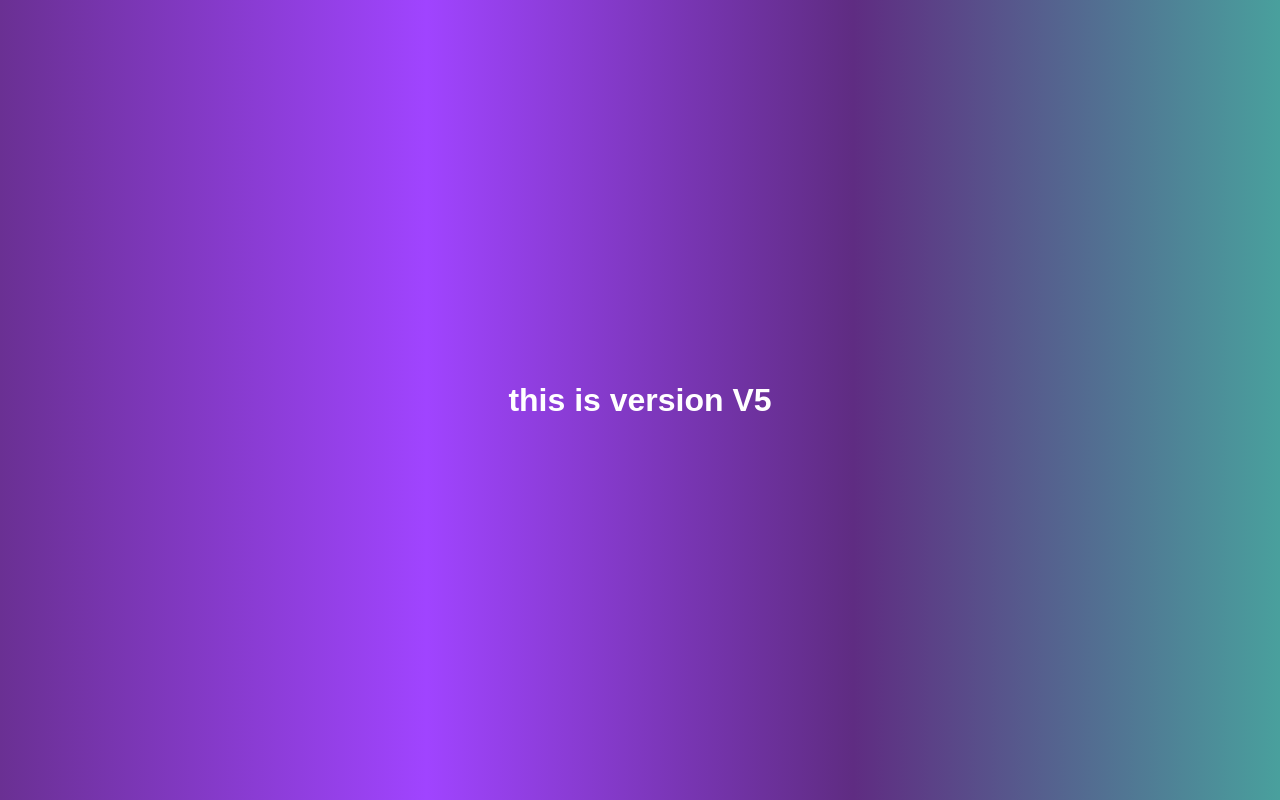
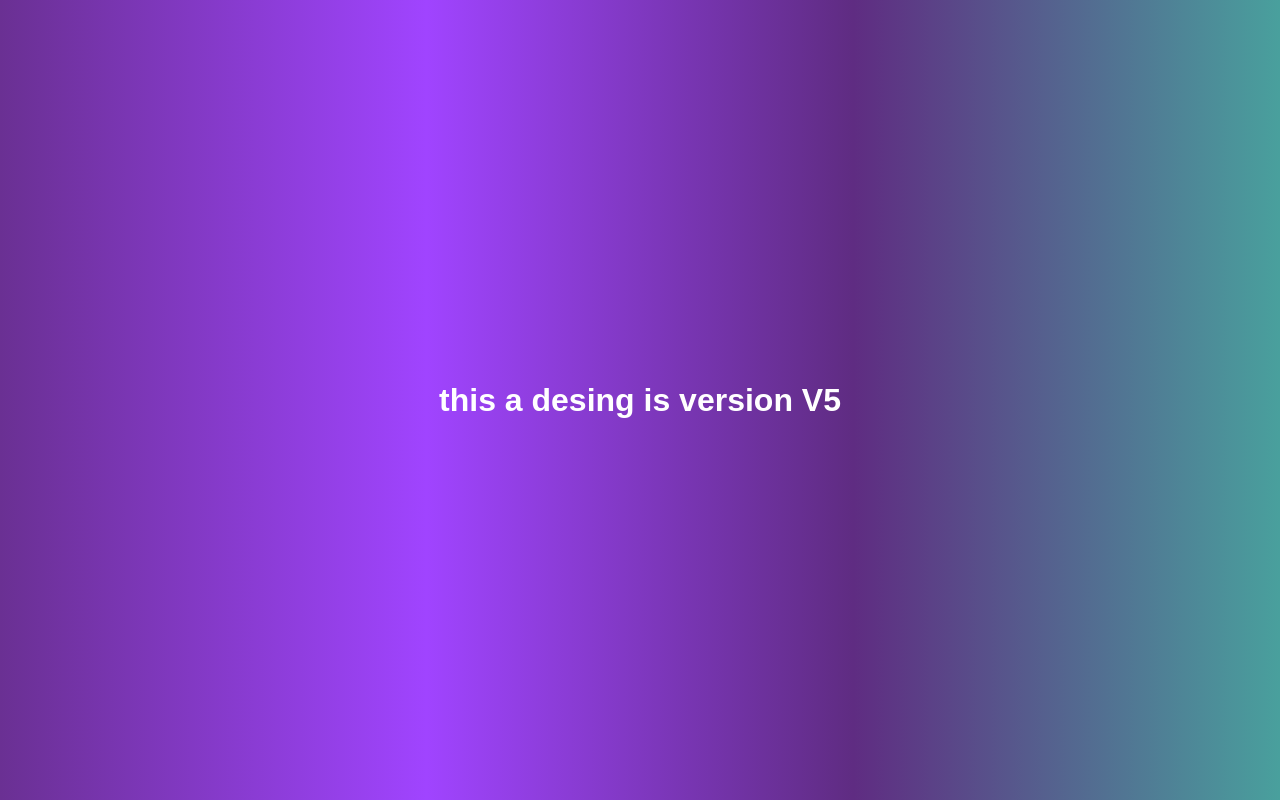
Before and after one commit to Github12786/myrepo, a plain HTML site: page index.html in a window 1280 px wide. Drawn offline with Linux system fonts and the light colour scheme.

Commit message:
checnging

```diff
--- a/index.html
+++ b/index.html
@@ -7,7 +7,7 @@
     <title>Document</title>
 </head>
 <body>
-    <h1>this is version V5</h1>
+    <h1>this a desing is version V5</h1>
 
 </body>
 </html>
```
